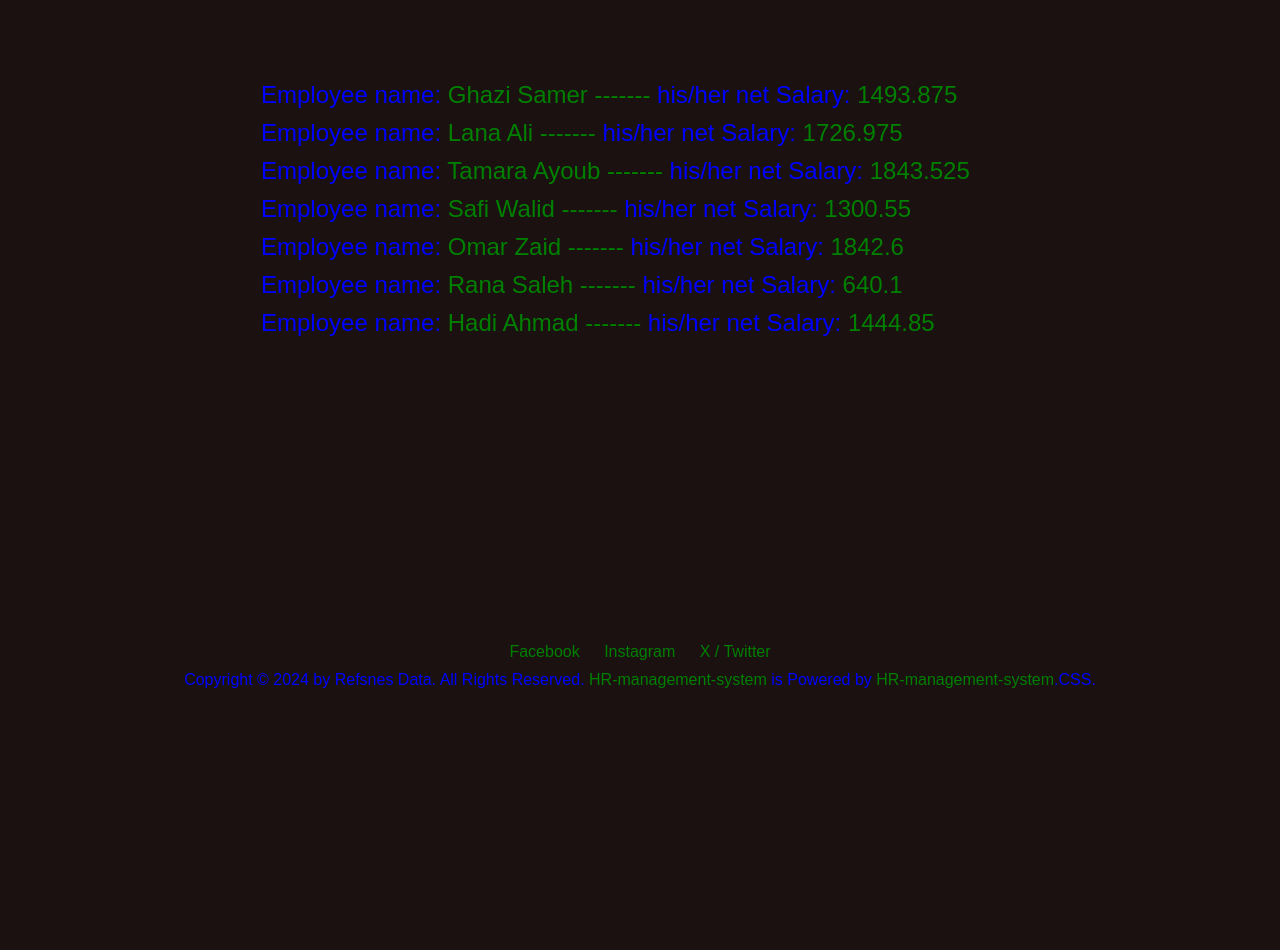
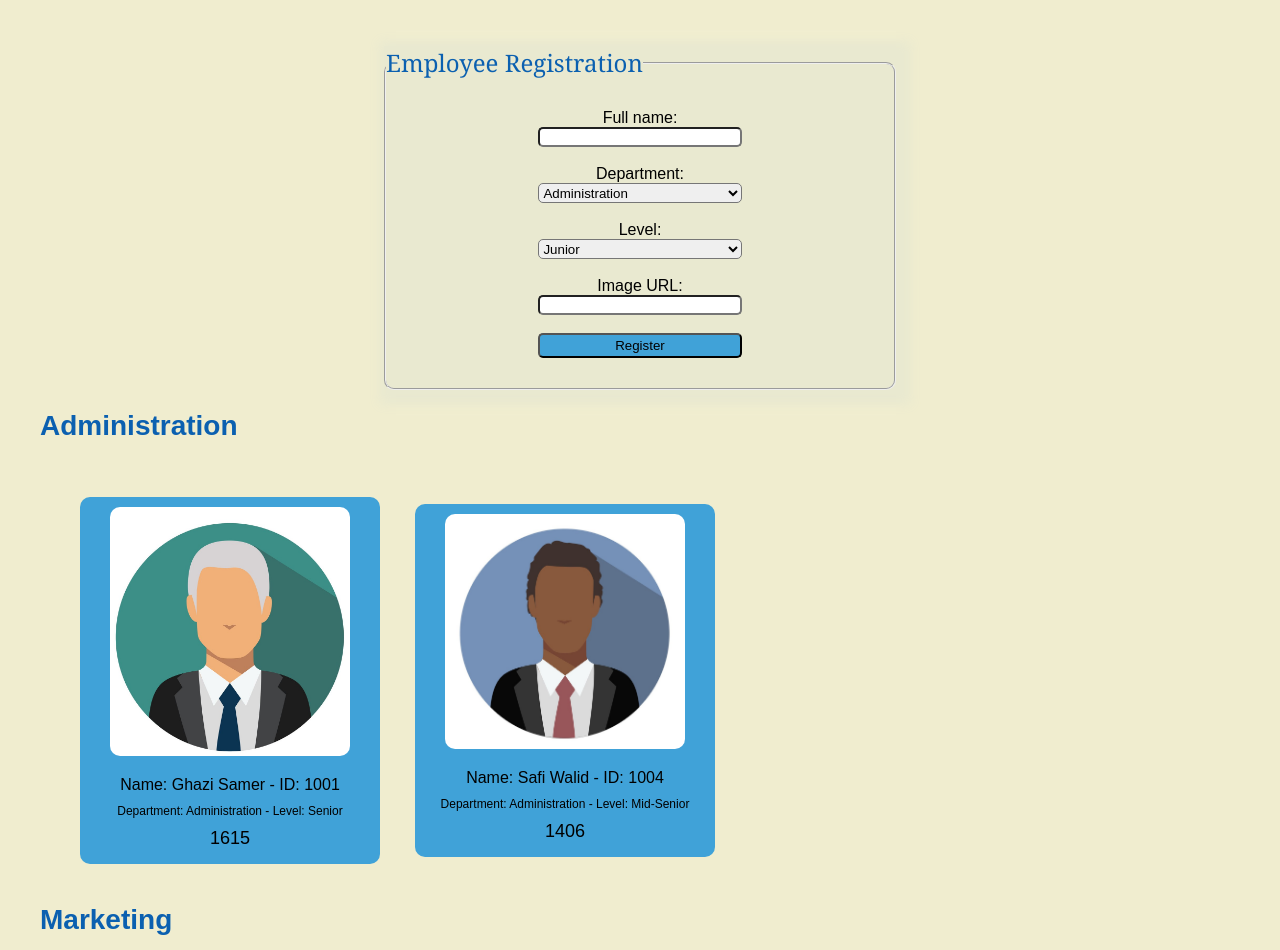
Before and after one commit to AbdullahKadad/HR-management-system, a plain HTML site: page index.html in a window 1280 px wide. Shown: the part 94-1044 px from the top of the page. Before the commit the page ends 800 px from the top, so only its background shows below. Drawn offline with Linux system fonts and the light colour scheme.

Commit message:
added form submit handler

```diff
--- a/Css/style.css
+++ b/Css/style.css
@@ -1,3 +1,9 @@
+/*
+000000 Para
+0B60B0 title
+40A2D8 links
+F0EDCF bg
+*/
 *{
     margin: 0;
     padding: 0;
@@ -5,7 +11,7 @@
     font-family: Arial, Helvetica, sans-serif;
 }
 body{
-    background-color: #1A1110;
+    background-color: #F0EDCF;
 }
 header{
     display: flex;
@@ -16,7 +22,7 @@
 }
 header div a{
     text-decoration: none;
-    color: blue;
+    color: #0B60B0;
 }
 header nav{
     margin-right: 100px;
@@ -28,7 +34,7 @@
     text-decoration: none;
     font-size: 18px;
     text-decoration-line: underline;
-    color: green;
+    color: #40A2D8;
 }
 
 footer{
@@ -43,29 +49,80 @@
 footer #social a{
     display: inline-block;
     margin: 0 10px;
-    color: green;
+    color: #40A2D8;
     text-decoration: none;
 }
 footer #right p{
-    color: blue;
+    color: #000000;
 }
 footer #right a{
-    color: green;
+    color: #40A2D8;
     text-decoration: none;
 }
-main{
-    height: 75vh;
+/* form */
+#form{
+    width: 40%;
+    margin: 20px auto;
+    background-color: rgb(233, 233, 208);
+    box-shadow: 5px 5px 10px 10px rgb(233, 233, 208);
 }
-main div{
-    width: 60%;
-    padding-top: 50px;
+#form legend{
+    font-size: 24px;
+    color: #0B60B0;
+    font-family: Cambria, Cochin, Georgia, Times, 'Times New Roman', serif;
+}
+#form fieldset{
+    border-radius: 10px;
+    display: flex;
+    flex-flow: column nowrap;
+    align-items: center;
+    padding: 30px 0;
+}
+#form input, #form select{
+    width: 40%;
+    border-radius: 5px;
+    height: 20px;
+}
+#form input[type='submit']{
+    background-color: #40A2D8;
+    height: 25px;
+}
+/* cards  */
+section h2{
+    font-size: 28px;
+    padding-left: 40px;
+    color: #0B60B0;
+}
+.cardCon{
+    display: flex;
+    flex-flow: wrap row;
+    align-items: center;
+    gap: 35px;
+    padding: 40px 80px;
+}
+.cardCon div{
+    width: 300px;
+    background-color: #40A2D8;
+    padding: 10px 20px;
+    text-align: center;
+    border-radius: 10px;
+    margin-top: 15px;
+}
+.cardCon div img{
+    display: block;
+    width: 240px;
     margin: auto;
+    margin-bottom: 15px;
+    border-radius: 10px;
 }
-main div p{
-    font-size: 24px;
-    padding: 5px;
-    color: green;
+.cardCon div p{
+    font-size: 16px;
+    padding: 5px 0;
+    color: #000000;
 }
-main div p .name{
-    color: blue;
+.cardCon div .small{
+    font-size: 12px;
 }
+.cardCon div .big{
+    font-size: 18px;
+}
--- a/JavaScript/app.js
+++ b/JavaScript/app.js
@@ -2,6 +2,12 @@
 //
 const allEmployee = [];
 //
+let baseId = 1000;
+//
+const form = document.getElementById("form");
+// form submit event Listener
+form.addEventListener("submit", submitHandler);
+// emp constructor
 function Employee(id, fullName, department, level, image) {
   this.id = id;
   this.fullName = fullName;
@@ -30,25 +36,97 @@
 Employee.prototype.calNetSalary = function () {
   return this.salary - this.salary * 0.075;
 };
+//
+Employee.prototype.render = function () {
+  // create a card
+  const card = document.createElement("div");
+  card.style.width = "300px";
+
+  // add image to card
+  const image = document.createElement("img");
+  image.src = this.image;
+  image.alt = this.fullName;
+
+  // emp fullname and id
+  const name_id = document.createElement("p");
+  name_id.textContent = `Name: ${this.fullName} - ID: ${this.id}`;
+
+  // emp department and level
+  const dep_lvl = document.createElement("p");
+  dep_lvl.classList.add("small");
+  dep_lvl.textContent = `Department: ${this.department} - Level: ${this.level}`;
+
+  // emp salary
+  const salary = document.createElement("p");
+  salary.classList.add("big");
+  salary.textContent = this.salary;
+
+  // append elements to card
+  card.appendChild(image);
+  card.appendChild(name_id);
+  card.appendChild(dep_lvl);
+  card.appendChild(salary);
+
+  // append card to document
+  departmentFilter(this.department, card);
+};
 // generating a random number
 function randomSalary(min, max) {
   return Math.floor(Math.random() * (max - min + 1) + min);
 }
+// check for Department
+function departmentFilter(empDep, card) {
+  const admiEmps = document.getElementById("admiEmps");
+  const marEmps = document.getElementById("marEmps");
+  const devEmps = document.getElementById("devEmps");
+  const finEmps = document.getElementById("finEmps");
+
+  switch (empDep) {
+    case "Administration":
+      admiEmps.appendChild(card);
+      break;
+    case "Marketing":
+      marEmps.appendChild(card);
+      break;
+    case "Development":
+      devEmps.appendChild(card);
+      break;
+    case "Finance":
+      finEmps.appendChild(card);
+      break;
+  }
+}
+// ID Generator
+function IdGenerator() {
+  return ++baseId;
+}
+// event Handler
+function submitHandler(event) {
+  event.preventDefault();
+  const fullName = event.target.fullName.value;
+  const department = event.target.department.value;
+  const level = event.target.level.value;
+  const image = event.target.image.value;
+
+  const newEmp = new Employee(
+    IdGenerator(),
+    fullName,
+    department,
+    level,
+    image
+  );
+  newEmp.render();
+}
+
 //
-Employee.prototype.render = function () {
-  document.write(
-    `<p><span class="name">Employee name:</span> ${this.fullName} ------- <span class="name">his/her net Salary:</span> ${this.netSalary}`
-  );
-};
-//
-const emp1 = new Employee(1000, "Ghazi Samer", "Administration", "Senior");
-const emp2 = new Employee(1001, "Lana Ali", "Finance Senior", "Senior");
-const emp3 = new Employee(1002, "Tamara Ayoub", "Marketing", "Senior");
-const emp4 = new Employee(1003, "Safi Walid", "Administration", "Mid-Senior");
-const emp5 = new Employee(1004, "Omar Zaid", "Development", "Senior");
-const emp6 = new Employee(1005, "Rana Saleh", "Development", "Junior");
-const emp7 = new Employee(1006, "Hadi Ahmad", "Finance", "Senior");
-//
+const emp1 = new Employee(IdGenerator(), "Ghazi Samer", "Administration", "Senior", '../assets/Ghazi.jpg');
+const emp2 = new Employee(IdGenerator(), "Lana Ali", "Finance Senior", "Senior", '../assets/Lana.jpg');
+const emp3 = new Employee(IdGenerator(), "Tamara Ayoub", "Marketing", "Senior", '../assets/Tamara.jpg');
+const emp4 = new Employee(IdGenerator(), "Safi Walid", "Administration", "Mid-Senior", '../assets/Safi.jpg');
+const emp5 = new Employee(IdGenerator(), "Omar Zaid", "Development", "Senior", '../assets/Omar.jpg');
+const emp6 = new Employee(IdGenerator(), "Rana Saleh", "Development", "Junior", '../assets/Rana.jpg');
+const emp7 = new Employee(IdGenerator(), "Hadi Ahmad", "Finance", "Senior", '../assets/Hadi.jpg');
+
 for (let i = 0; i < allEmployee.length; i++) {
   allEmployee[i].render();
 }
--- a/index.html
+++ b/index.html
@@ -18,9 +18,47 @@
       </nav>
     </header>
     <main>
-      <div>
-        <script src="./JavaScript/app.js"></script>
-      </div>
+      <section>
+        <form id="form">
+          <fieldset>
+            <legend>Employee Registration</legend>
+            <label for="fullName">Full name:</label>
+            <input type="text" id="fullName" required /><br />
+            <label for="department">Department:</label>
+            <select name="department" id="department">
+              <option value="Administration" selected>Administration</option>
+              <option value="Marketing">Marketing</option>
+              <option value="Development">Development</option>
+              <option value="Finance">Finance</option></select
+            ><br />
+            <label for="level">Level:</label>
+            <select name="level" id="level">
+              <option value="Junior" selected>Junior</option>
+              <option value="Mid-Senior">Mid-Senior</option>
+              <option value="Senior">Senior</option></select
+            ><br />
+            <label for="image">Image URL:</label>
+            <input type="text" id="image" required /><br />
+            <input type="submit" value="Register" />
+          </fieldset>
+        </form>
+      </section>
+      <section>
+        <h2>Administration</h2>
+        <div id="admiEmps" class="cardCon"></div>
+      </section>
+      <section>
+        <h2>Marketing</h2>
+        <div id="marEmps" class="cardCon"></div>
+      </section>
+      <section>
+        <h2>Development</h2>
+        <div id="devEmps" class="cardCon"></div>
+      </section>
+      <section>
+        <h2>Finance</h2>
+        <div id="finEmps" class="cardCon"></div>
+      </section>
     </main>
     <footer>
       <div id="social">
@@ -36,5 +74,6 @@
         </p>
       </div>
     </footer>
+    <script src="./JavaScript/app.js"></script>
   </body>
 </html>
```
Also changed, not shown: assets/Ghazi.jpg (added), assets/Hadi.jpg (added), assets/Lana.jpg (added), assets/Omar.jpg (added), assets/Rana.jpg (added), assets/Safi.jpg (added), assets/Tamara.jpg (added), 1 other file.
